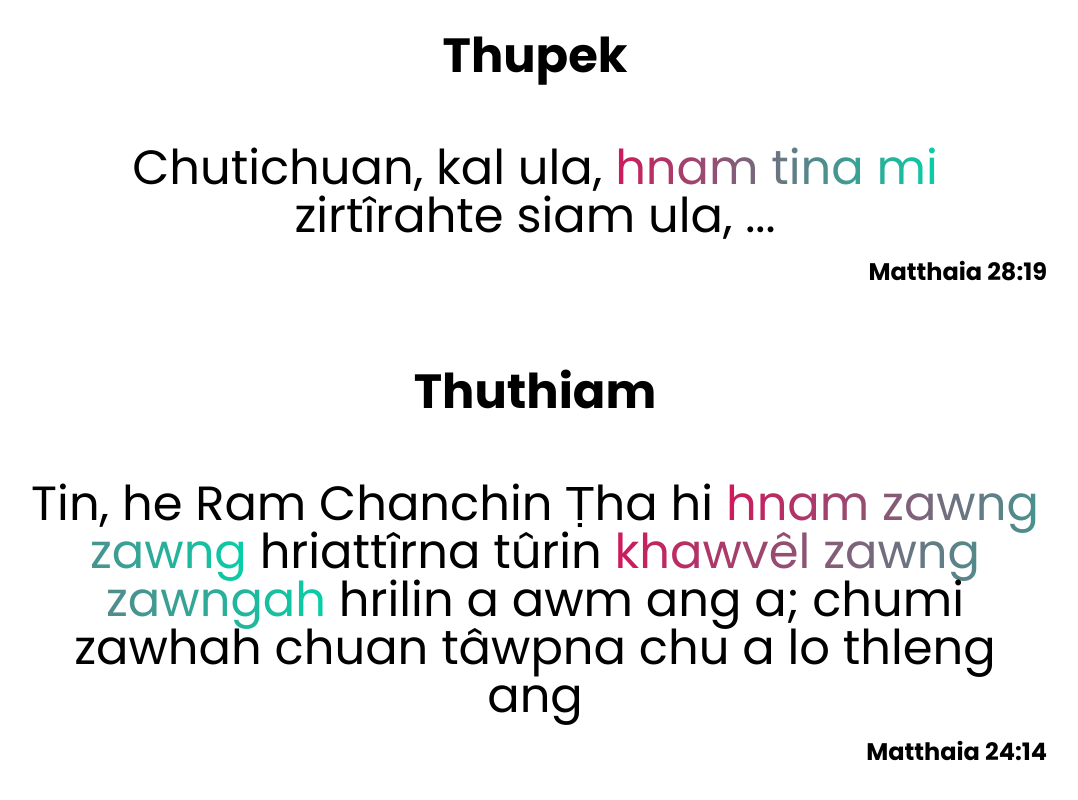
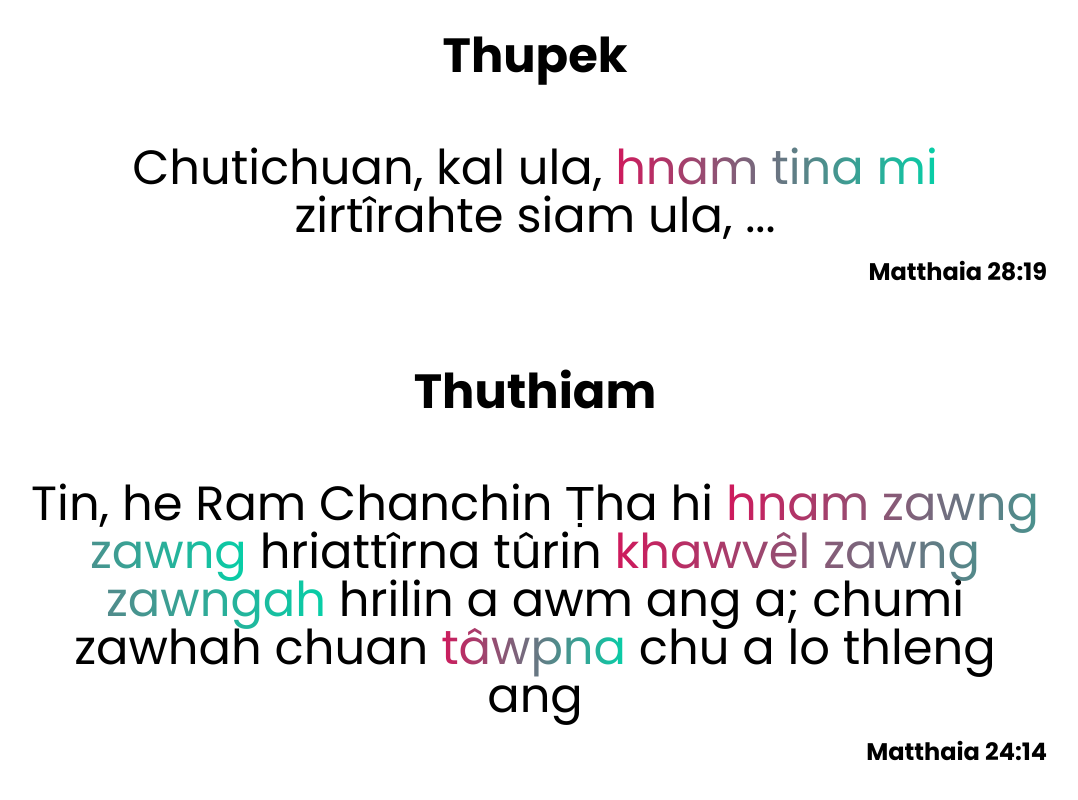
Before and after one commit to Ramengi-chawngthu/smYtm, a Next.js app: page /about in a window 1280 px wide. Shown: the part 844-1644 px from the top of the page, without its empty margins (105-1183 px from the left). Built offline with nearby package versions, Linux system fonts and the light colour scheme.

Commit message:
Added styling to about page

```diff
--- a/app/about/page.tsx
+++ b/app/about/page.tsx
@@ -12,7 +12,7 @@ function About() {
         <p className="mt-16 text-3xl md:text-5xl text-center">Chutichuan, kal ula, <span className={styles.commission}>hnam tina mi</span> zirtîrahte siam ula, ...</p>
         <p className="text-right text-xl md:text-2xl mt-4 font-bold">Matthaia 28:19</p>
         <h2 className="text-center text-3xl md:text-5xl mt-20 font-bold">Thuthiam</h2>
-        <p className="mt-16 text-3xl md:text-5xl text-center">Tin, he Ram Chanchin Ṭha hi <span className={styles.commission}>hnam zawng zawng</span> hriattîrna tûrin <span className={styles.commission}>khawvêl zawng zawngah</span> hrilin a awm ang a; chumi zawhah chuan tâwpna chu a lo thleng ang</p>
+        <p className="mt-16 text-3xl md:text-5xl text-center">Tin, he Ram Chanchin Ṭha hi <span className={styles.commission}>hnam zawng zawng</span> hriattîrna tûrin <span className={styles.commission}>khawvêl zawng zawngah</span> hrilin a awm ang a; chumi zawhah chuan <span className={styles.commission}>tâwpna</span> chu a lo thleng ang</p>
         <p className="text-right text-xl md:text-2xl mt-4 font-bold">Matthaia 24:14</p>
       </div>
 
```
